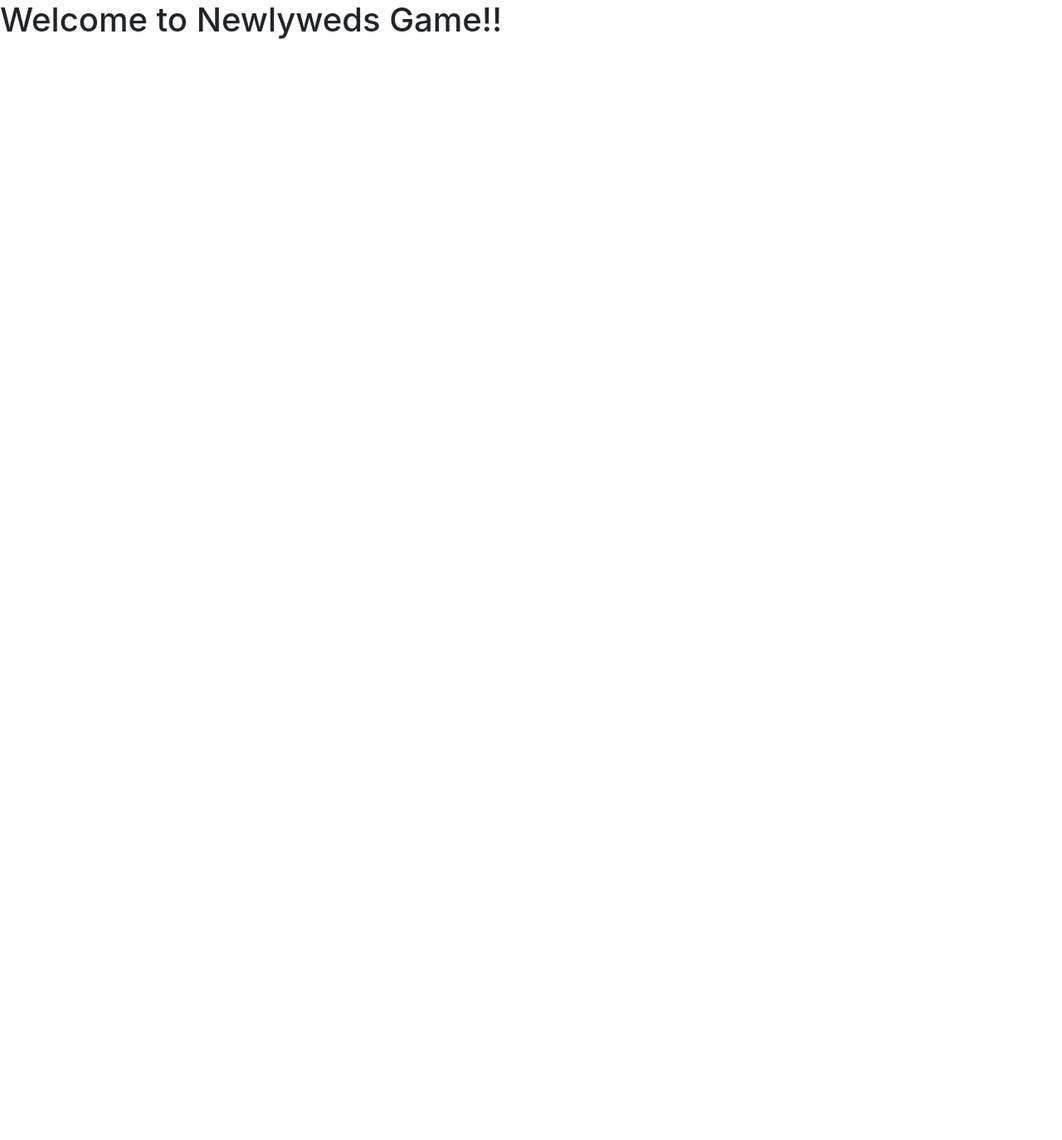
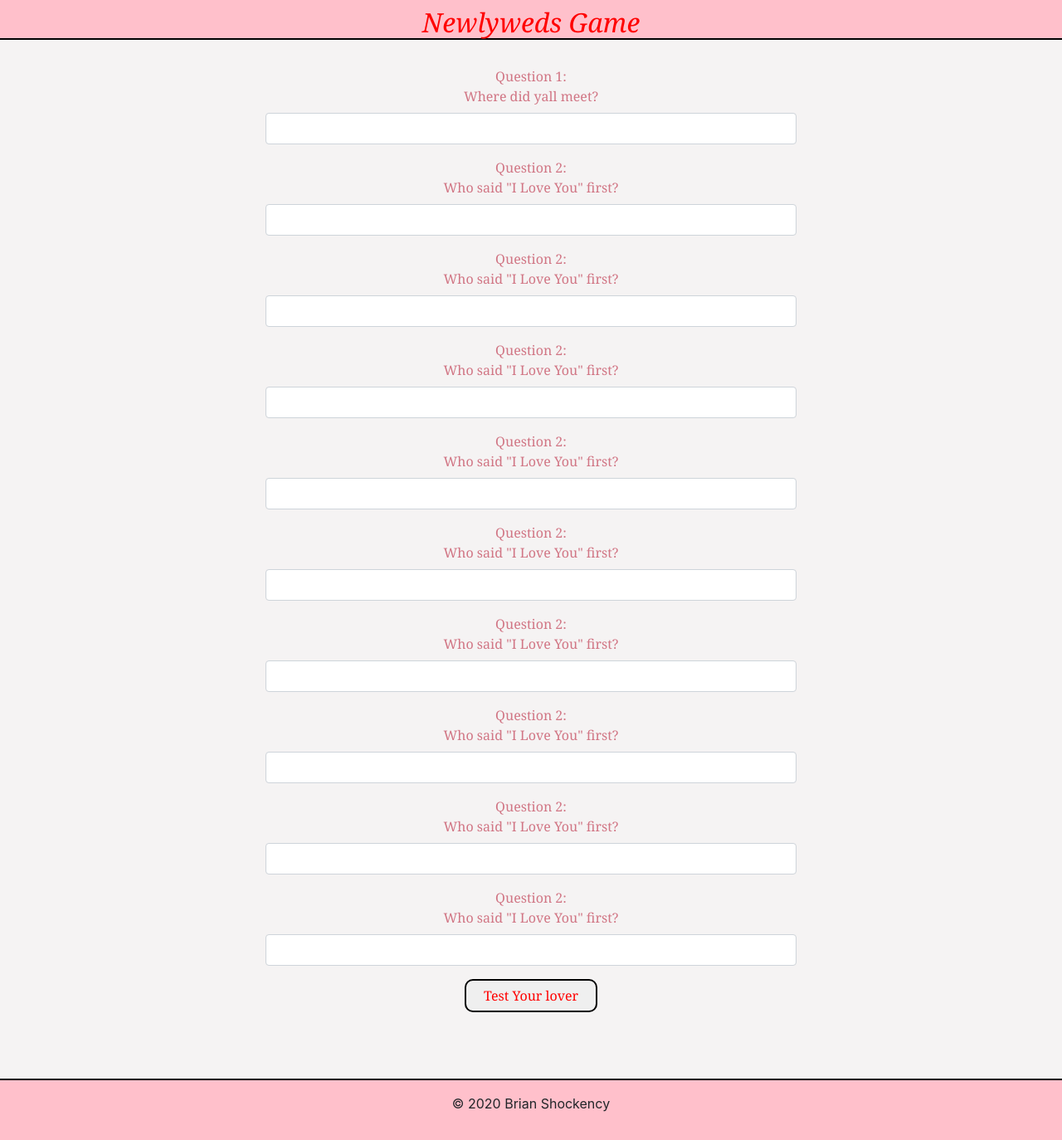
Before and after one commit to Bshock817/Newlyweds_Game, a Flask app: template templates/main.html in a window 1280 px wide. Shown: the whole page at 83% size. Before the commit the page ends 47 px from the top, so only its background shows below. Run offline with Flask 2, Linux system fonts and the light colour scheme; the template is opened without the code that fills it, so the values that code supplies are empty; some libraries are stand-ins or nearby versions.

Commit message:
forms set up with sample questions

```diff
--- a/templates/index.css
+++ b/templates/index.css
@@ -1,4 +1,4 @@
-/* global styles */
+/* Global styles */
 *{
     margin: 0px;
     padding: 0px;
@@ -51,3 +51,4 @@ button:hover{
 .fa-heart{
     color: red;
 }
+/* End Header */
--- /dev/null
+++ b/templates/main.css
@@ -0,0 +1,78 @@
+/* Global styles */
+*{
+    margin: 0px;
+    padding: 0px;
+    box-sizing: border-box;
+}
+html{
+    font-family: sans-serif;
+    color: #eee;
+}
+body{
+    width: 100%;
+    height: 100%;
+    background: rgb(245, 243, 243);
+}
+/* End Global */
+
+/* Header */
+.top-nav{
+    border-bottom: solid black 2px;
+    text-align: center;
+    justify-content: center;
+    padding-top: 8px;
+    height: 6vh;
+}
+.top-nav h2{
+    font-size: 2rem;
+    color: red;
+    font-family: Georgia, 'Times New Roman', Times, serif;
+    font-style: italic;
+}
+header{
+    background-color: pink;
+}
+/* End Header */
+section{
+    width: 50%;
+    height: 100%;
+    margin: 0 auto;
+    position: relative;
+    padding-top: 2rem;
+}
+/* Form */
+form{
+    width: 100%;
+    text-align: center;
+    justify-content: center;
+    color: rgb(209, 117, 132);
+    font-family: Georgia, 'Times New Roman', Times, serif;
+}
+form:last-of-type{
+    margin-bottom: 5rem;
+}
+button{
+    width: 25%;
+    height: 5vh;
+    border-radius: 10px;
+    border: black solid 2px;
+    color: red;
+}
+button:hover{
+    background: linear-gradient(to bottom, rgb(255, 166, 181), rgb(247, 189, 189));
+}
+/* End Form */
+
+/* Footer */
+.copyright{
+    width: 100%;
+    background-color: pink;
+    padding: 1rem 0;
+    text-align: center;
+    position: relative;
+    border-top: black solid 2px;
+}
+.copyright p{
+    font-size: 1rem;
+}
+/* End Footer */
--- a/templates/main.html
+++ b/templates/main.html
@@ -6,15 +6,65 @@
     <meta http-equiv="X-UA-compatible" content="ie=edge" content="chrome=1">
     <link rel="stylesheet" href="https://stackpath.bootstrapcdn.com/bootstrap/4.4.1/css/bootstrap.min.css" integrity="sha384-Vkoo8x4CGsO3+Hhxv8T/Q5PaXtkKtu6ug5TOeNV6gBiFeWPGFN9MuhOf23Q9Ifjh" crossorigin="anonymous">
     <link rel="stylesheet" href="https://pro.fontawesome.com/releases/v5.10.0/css/all.css" integrity="sha384-AYmEC3Yw5cVb3ZcuHtOA93w35dYTsvhLPVnYs9eStHfGJvOvKxVfELGroGkvsg+p" crossorigin="anonymous"/>
+    <link rel="stylesheet" href="main.css">
     <title>Newlyweds</title>
 </head>
 <body>
-    <h1>Welcome to Newlyweds Game!!</h1>
-
-
-
-
-
+    <header>
+        <div class="top-nav">
+            <h2>
+                Newlyweds Game
+            </h2>
+        </div>
+    </header>
+    <section>
+        <form>
+            <div class="form-group">
+              <label for="question1">Question 1: <br> Where did yall meet?</label>
+              <input type="text" class="form-control" id="question1">
+            </div>
+            <div class="form-group">
+              <label for="question2">Question 2: <br> Who said "I Love You" first?</label>
+              <input type="text" class="form-control" id="question2">
+            </div>
+            <div class="form-group">
+                <label for="question2">Question 2: <br> Who said "I Love You" first?</label>
+                <input type="text" class="form-control" id="question2">
+            </div>
+            <div class="form-group">
+                <label for="question2">Question 2: <br> Who said "I Love You" first?</label>
+                <input type="text" class="form-control" id="question2">
+            </div>
+            <div class="form-group">
+                <label for="question2">Question 2: <br> Who said "I Love You" first?</label>
+                <input type="text" class="form-control" id="question2">
+            </div>
+            <div class="form-group">
+                <label for="question2">Question 2: <br> Who said "I Love You" first?</label>
+                <input type="text" class="form-control" id="question2">
+            </div>
+            <div class="form-group">
+                <label for="question2">Question 2: <br> Who said "I Love You" first?</label>
+                <input type="text" class="form-control" id="question2">
+            </div>
+            <div class="form-group">
+                <label for="question2">Question 2: <br> Who said "I Love You" first?</label>
+                <input type="text" class="form-control" id="question2">
+            </div>
+            <div class="form-group">
+                <label for="question2">Question 2: <br> Who said "I Love You" first?</label>
+                <input type="text" class="form-control" id="question2">
+            </div>
+            <div class="form-group">
+                <label for="question2">Question 2: <br> Who said "I Love You" first?</label>
+                <input type="text" class="form-control" id="question2">
+            </div>
+            <button type="submit">Test Your lover</button>
+          </form>
+    </section>
+    <footer class="copyright">
+        <p>&copy; 2020 Brian Shockency</p>
+    </footer>
 
      <!-- Jquery , Popper.js, bootstrap JS  -->
      <script src="https://code.jquery.com/jquery-3.4.1.slim.min.js" integrity="sha384-J6qa4849blE2+poT4WnyKhv5vZF5SrPo0iEjwBvKU7imGFAV0wwj1yYfoRSJoZ+n" crossorigin="anonymous"></script>
```
